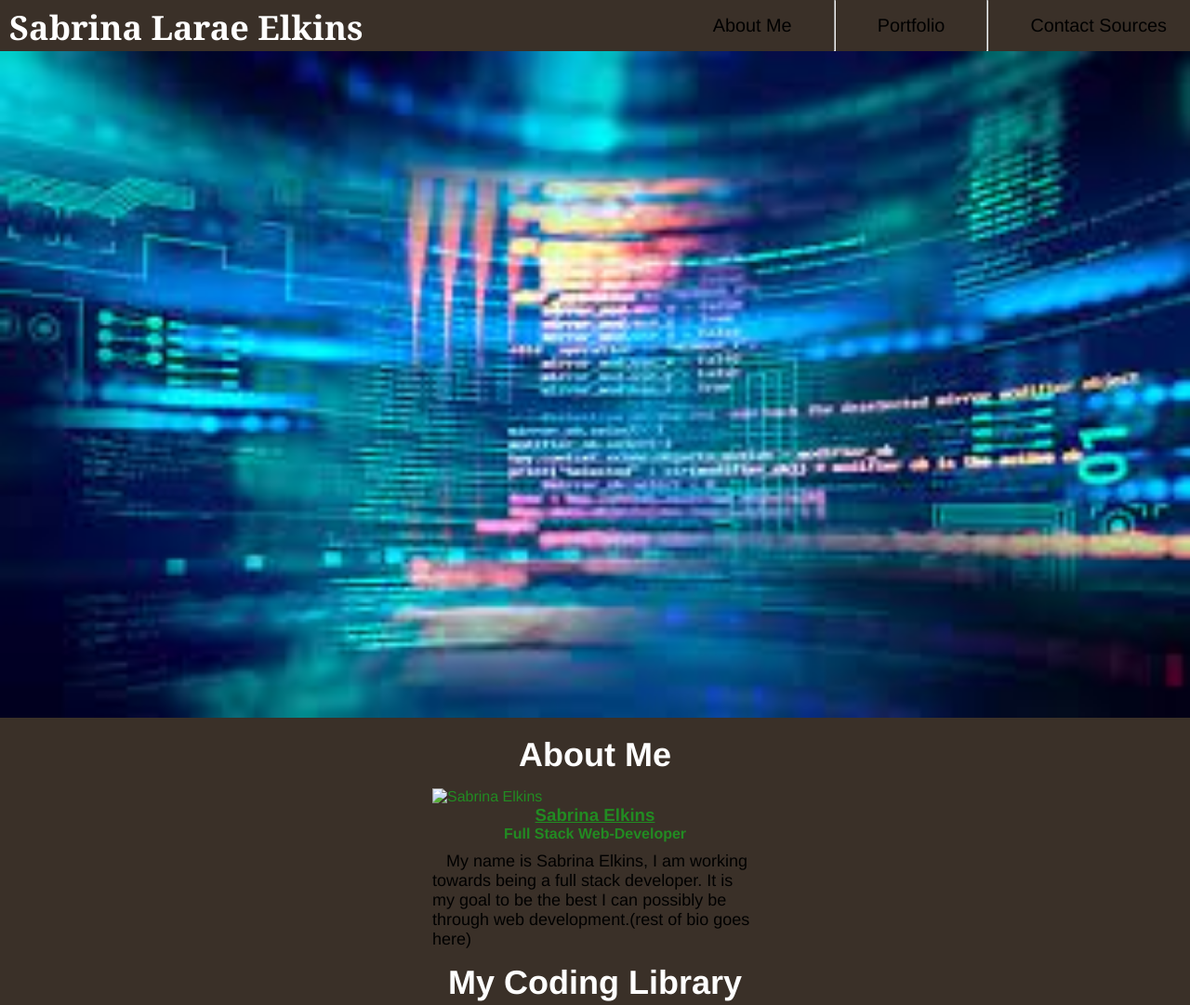
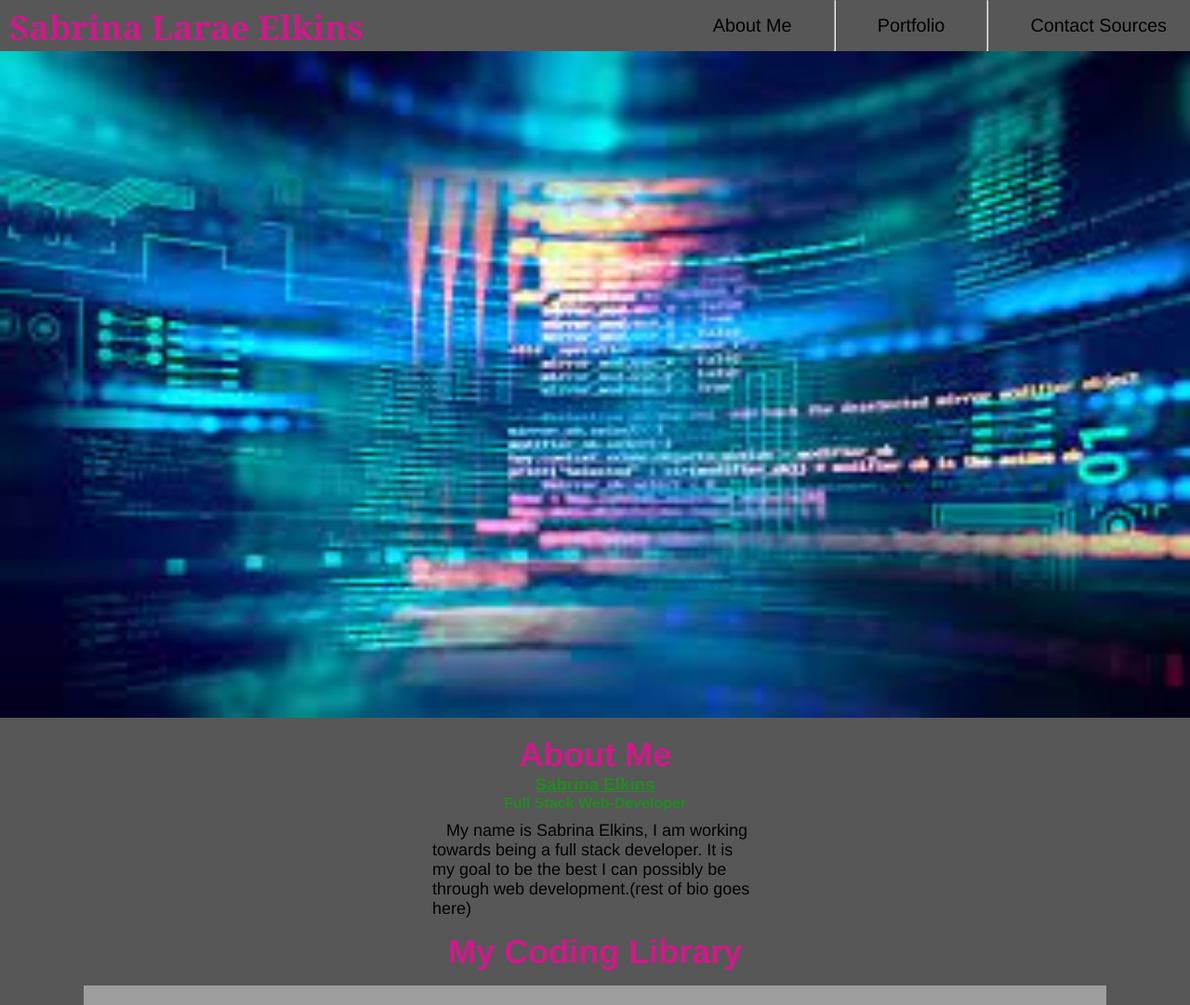
Before and after one commit to sabrinaelkins/Sabrina-Portfolio, a plain HTML site: page index.html in a window 1280 px wide. Shown: the top 1081 px of the page at 93% size. Drawn offline with Linux system fonts and the light colour scheme; files that its build step writes are made by us from their sources; grey boxes are pictures that could not be loaded.

Commit message:
commit changes

```diff
--- a/assets/style.css
+++ b/assets/style.css
@@ -5,7 +5,7 @@
 }
 
 body {
-  background-color: #3a3028;
+  background-color: #575757;
   font-family: Helvetica, Arial, sans-serif;
 }
 
@@ -52,7 +52,7 @@ h1 {
   font-weight: bold;
   margin: 0;
   font-size: 36px;
-  color: #ffff;
+  color: rgb(206, 26, 137);
   font-family:Georgia, 'Times New Roman', Times, serif;
 }
 
@@ -60,7 +60,7 @@ h2 {
   text-align: center;
   font-size: 36px;
   font-family: Helvetica, Arial, sans-serif;
-  color: #ffff;
+  color: rgb(206, 26, 137);
 }
 
 header nav ul {
--- a/index.html
+++ b/index.html
@@ -33,9 +33,8 @@
     <h2>About Me</h2>
     <article class="flex-row">
       <section class="card about-me-img">
-        <img src="" alt="Sabrina Elkins">
       </section>
-      <section class="card" ;>
+      <section class="card">
         <h3>Sabrina Elkins</h3>
         <h4>Full Stack Web-Developer</h4>
         <p>My name is Sabrina Elkins, I am working towards being a full stack developer. It is my goal
@@ -51,7 +50,7 @@
     <section class="flex-row2">
       <div class="work2">
         <a href="https://github.com/kanellakise/roughStockRodeo-Group7-Project2">"Second Group Project Code"></a>
-        <a href="https://github.com/kanellakise/roughStockRodeo-Group7-Project2"><img src="Screen Shot 2022-02-23 at 1.55.12 PM.png" alt="Second Group Project Deployed Heroku"></a>
+        <a href="https://rough-stock-rodeo.herokuapp.com/"><img src="Screen Shot 2022-02-23 at 1.55.12 PM.png" alt="Second Group Project Deployed Heroku"></a>
       </div>
       <div class="work3">
         <a href=""><img src="" alt="Third Group Project"></a>
```
